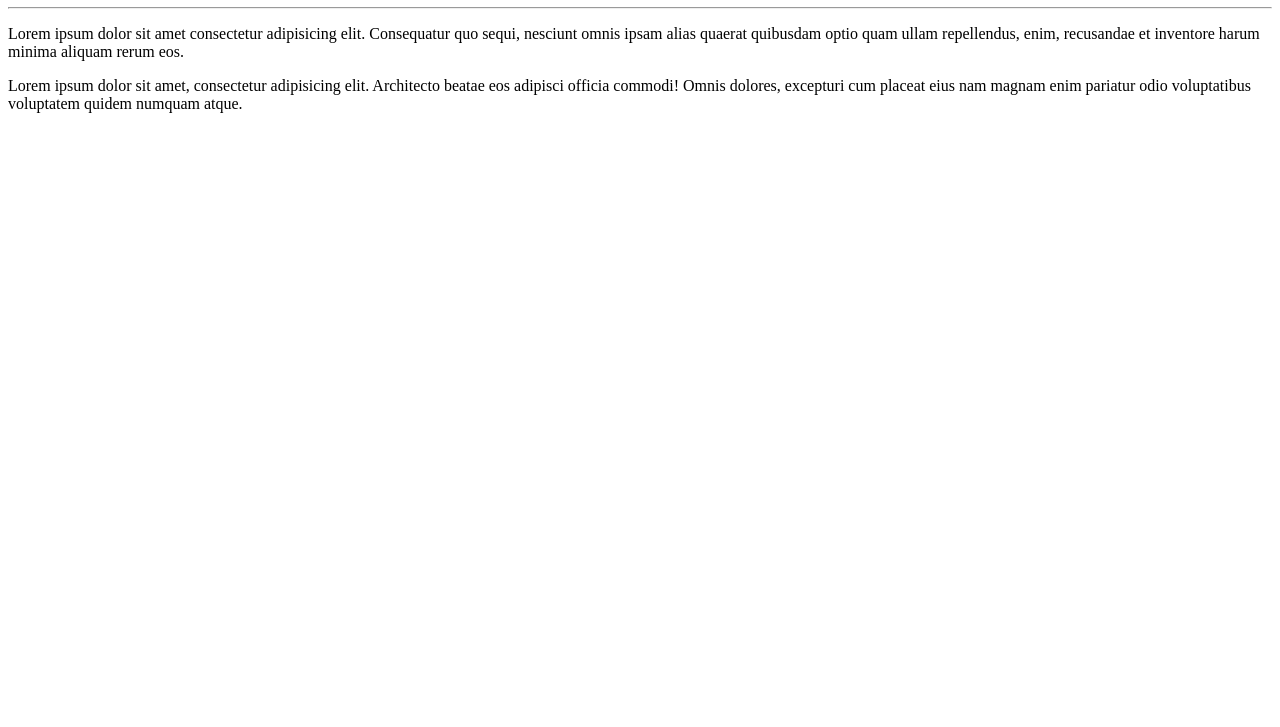
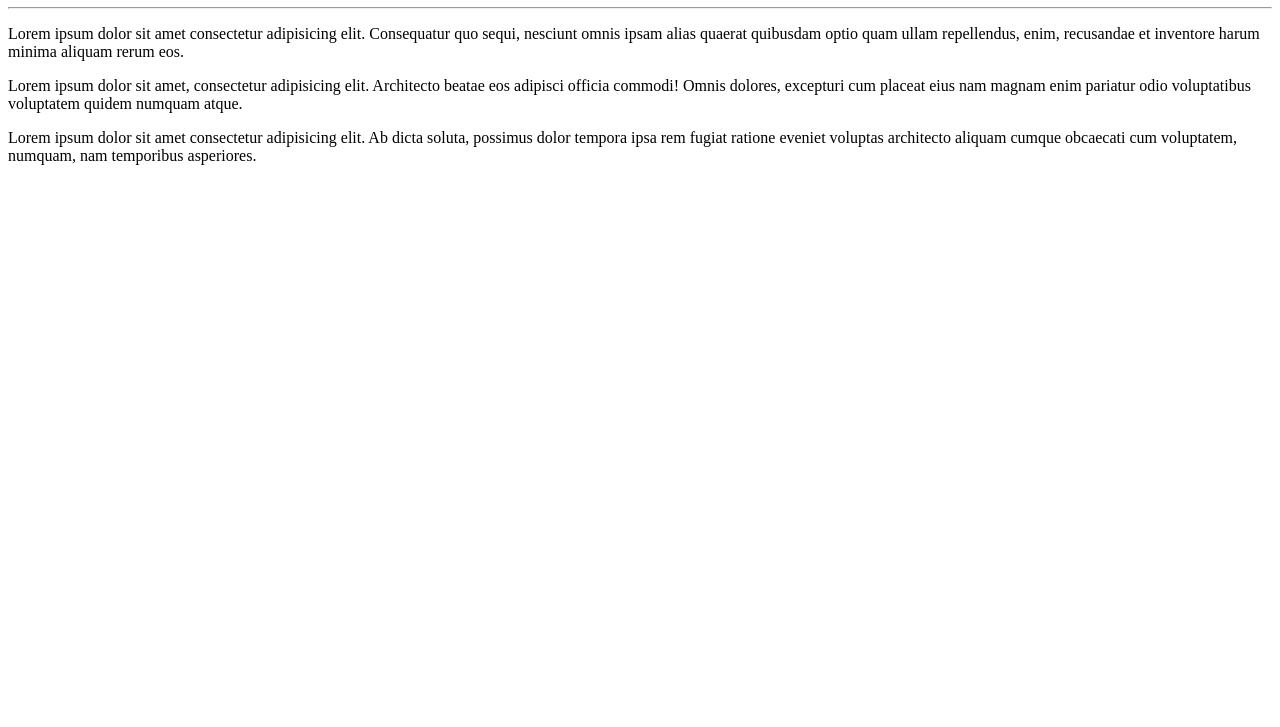
Before and after one commit to francisco922/Agora-Vai, a plain HTML site: page Site-Exemplo/index.html in a window 1280 px wide. Shown: the part 73-800 px from the top of the page. Drawn offline with Linux system fonts and the light colour scheme.

Commit message:
Add mais um parágrafo

```diff
--- a/Site-Exemplo/index.html
+++ b/Site-Exemplo/index.html
@@ -12,5 +12,6 @@
     <p>Lorem ipsum dolor sit amet consectetur adipisicing elit. Consequatur quo sequi, nesciunt omnis ipsam alias quaerat quibusdam optio quam ullam repellendus, enim, recusandae et inventore harum minima aliquam rerum eos.</p>
 
     <p>Lorem ipsum dolor sit amet, consectetur adipisicing elit. Architecto beatae eos adipisci officia commodi! Omnis dolores, excepturi cum placeat eius nam magnam enim pariatur odio voluptatibus voluptatem quidem numquam atque.</p>
+    <p>Lorem ipsum dolor sit amet consectetur adipisicing elit. Ab dicta soluta, possimus dolor tempora ipsa rem fugiat ratione eveniet voluptas architecto aliquam cumque obcaecati cum voluptatem, numquam, nam temporibus asperiores.</p>
 </body>
 </html>
```
